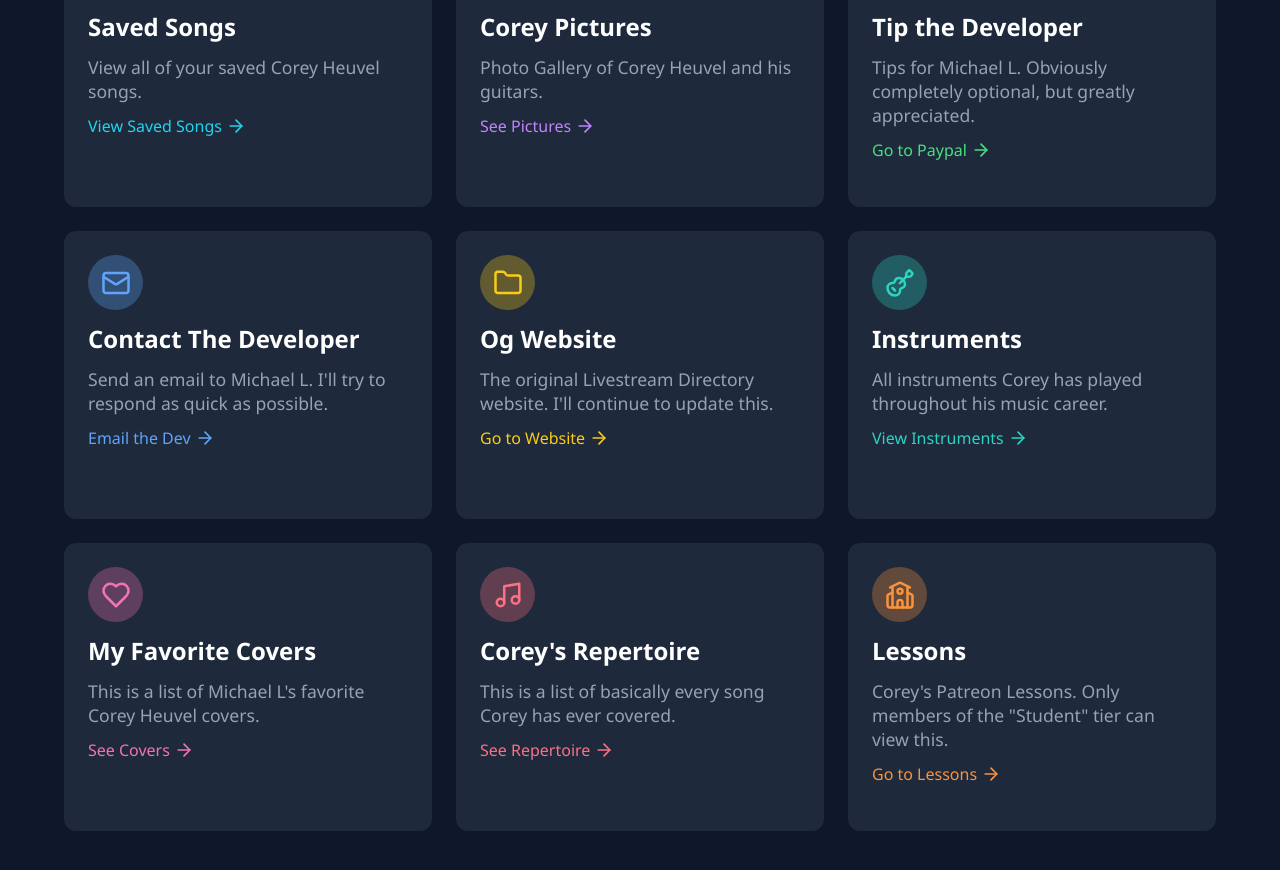
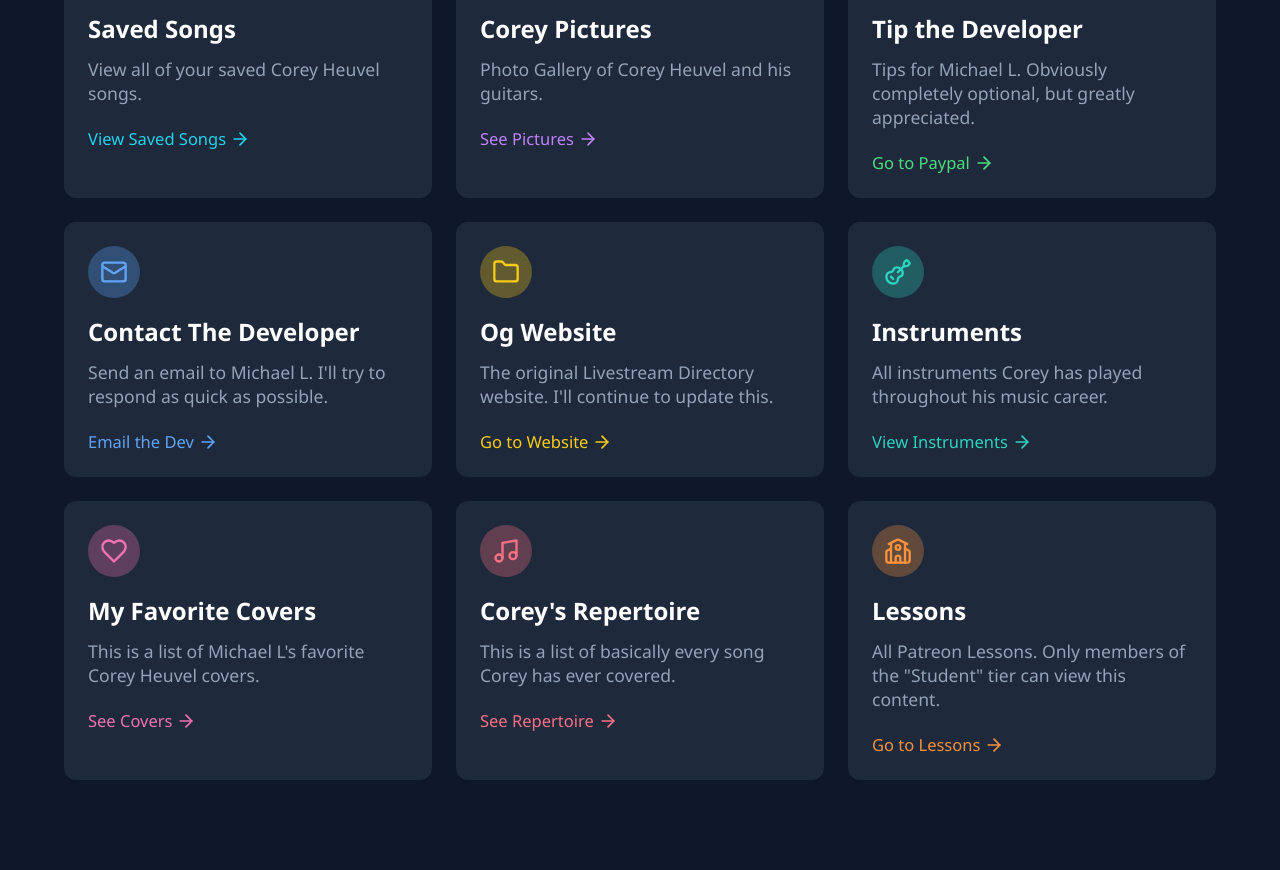
Before and after one commit to MichaelT-178/VueLivestreamDirectory, a Vue app: page / in a window 1280 px wide. Shown: the part 344-1214 px from the top of the page. Before the commit the page ends 1175 px from the top, so only its background shows below. Built offline with nearby package versions, Linux system fonts and the light colour scheme.

Commit message:
Updated HomeCard's

```diff
--- a/src/assets/Home/CardData.json
+++ b/src/assets/Home/CardData.json
@@ -87,7 +87,7 @@
             "iconColor": "orange",
             "iconColorCode": "#FB923C",
             "title": "Lessons",
-            "description": "Corey's Patreon Lessons. Only members of the \"Student\" tier can view this.",
+            "description": "All Patreon Lessons. Only members of the \"Student\" tier can view this content.",
             "linkTitle": "Go to Lessons",
             "route": "/patreon-sign-in"
         }
--- a/src/components/HomeCard.vue
+++ b/src/components/HomeCard.vue
@@ -4,7 +4,7 @@
       <component
         :is="IconComponent"
         :stroke-color="card.iconColorCode"
-        :width="30"
+        :width="28"
       />
     </div>
 
@@ -121,7 +121,7 @@ const ArrowIcon = computed(() => iconMap['arrowright']);
   align-items: flex-start;
   gap: 0.75rem;
   width: 320px;
-  min-height: 240px;
+  min-height: 202px;
   transition: transform 0.2s;
   text-decoration: none;
 }
@@ -130,8 +130,8 @@ const ArrowIcon = computed(() => iconMap['arrowright']);
   display: flex;
   align-items: center;
   justify-content: center;
-  width: 55px;
-  height: 55px;
+  width: 52px;
+  height: 52px;
   border-radius: 50%;
 }
 
@@ -140,6 +140,7 @@ const ArrowIcon = computed(() => iconMap['arrowright']);
   font-size: 1.5rem;
   font-weight: bold;
   margin: 0;
+  margin-top: 5px;
 }
 
 .card-description {
@@ -151,8 +152,9 @@ const ArrowIcon = computed(() => iconMap['arrowright']);
 .link-with-icon {
   display: flex;
   font-weight: 500;
-  font-size: 1rem;
+  font-size: 16.5px;
   align-items: center;
+  margin-top: 10px;
   text-decoration: none;
   cursor: pointer;
 }
--- a/src/views/CardViews/ContactDeveloper.vue
+++ b/src/views/CardViews/ContactDeveloper.vue
@@ -37,7 +37,7 @@
 
 
 <script setup>
-import { ref, computed } from 'vue';
+import { ref, computed, onMounted } from 'vue';
 import emailjs from '@emailjs/browser';
 import Swal from 'sweetalert2';
 
@@ -91,6 +91,10 @@ const submitForm = () => {
       buttonText.value = 'Submit';
     })
 };
+
+onMounted(() => {
+  window.scrollTo(0, 0);
+});
 
 </script>
 
--- a/src/views/CardViews/CoreyPictures.vue
+++ b/src/views/CardViews/CoreyPictures.vue
@@ -26,7 +26,7 @@
 </template>
 
 <script setup>
-import { ref } from 'vue';
+import { ref, onMounted } from 'vue';
 import ImageView from '../../components/ImageView.vue';
 
 import HeuvelPic1 from "../../assets/CoreyPics/Pic1.jpg";
@@ -67,7 +67,13 @@ const openImageView = (index) => {
   currentImage.value = index;
   isImageViewOpen.value = true;
 };
+
+onMounted(() => {
+  window.scrollTo(0, 0);
+});
+
 </script>
+
 
 <style scoped>
 .gallery-container {
@@ -128,4 +134,5 @@ const openImageView = (index) => {
     height: 115%;
   }
 }
+
 </style>
--- a/src/views/CardViews/FavoriteCovers.vue
+++ b/src/views/CardViews/FavoriteCovers.vue
@@ -4,7 +4,14 @@
 
 
 <script setup>
+import { onMounted } from 'vue';
+
+onMounted(() => {
+  window.scrollTo(0, 0);
+});
+
 </script>
+
 
 
 <style scoped>
--- a/src/views/CardViews/Instruments.vue
+++ b/src/views/CardViews/Instruments.vue
@@ -4,7 +4,14 @@
 
 
 <script setup>
+import { onMounted } from 'vue';
+
+onMounted(() => {
+  window.scrollTo(0, 0);
+});
+
 </script>
+
 
 
 <style scoped>
--- a/src/views/CardViews/PatreonSignIn.vue
+++ b/src/views/CardViews/PatreonSignIn.vue
@@ -42,6 +42,10 @@ const loginWithPatreon = () => {
 
 onMounted(fetchUserData);
 
+onMounted(() => {
+  window.scrollTo(0, 0);
+});
+
 </script>
 
 
--- a/src/views/CardViews/Repertoire.vue
+++ b/src/views/CardViews/Repertoire.vue
@@ -4,7 +4,14 @@
 
 
 <script setup>
+import { onMounted } from 'vue';
+
+onMounted(() => {
+  window.scrollTo(0, 0);
+});
+
 </script>
+
 
 
 <style scoped>
--- a/src/views/CardViews/SavedSongs.vue
+++ b/src/views/CardViews/SavedSongs.vue
@@ -4,7 +4,14 @@
 
 
 <script setup>
+import { onMounted } from 'vue';
+
+onMounted(() => {
+  window.scrollTo(0, 0);
+});
+
 </script>
+
 
 
 <style scoped>
--- a/src/views/Home.vue
+++ b/src/views/Home.vue
@@ -176,6 +176,7 @@ const toggleMobileMenu = () => {
   gap: 1.5rem;
   margin-top: 1.5rem;
   padding: 0 1rem;
+  margin-bottom: 100px;
 }
 
 
```
